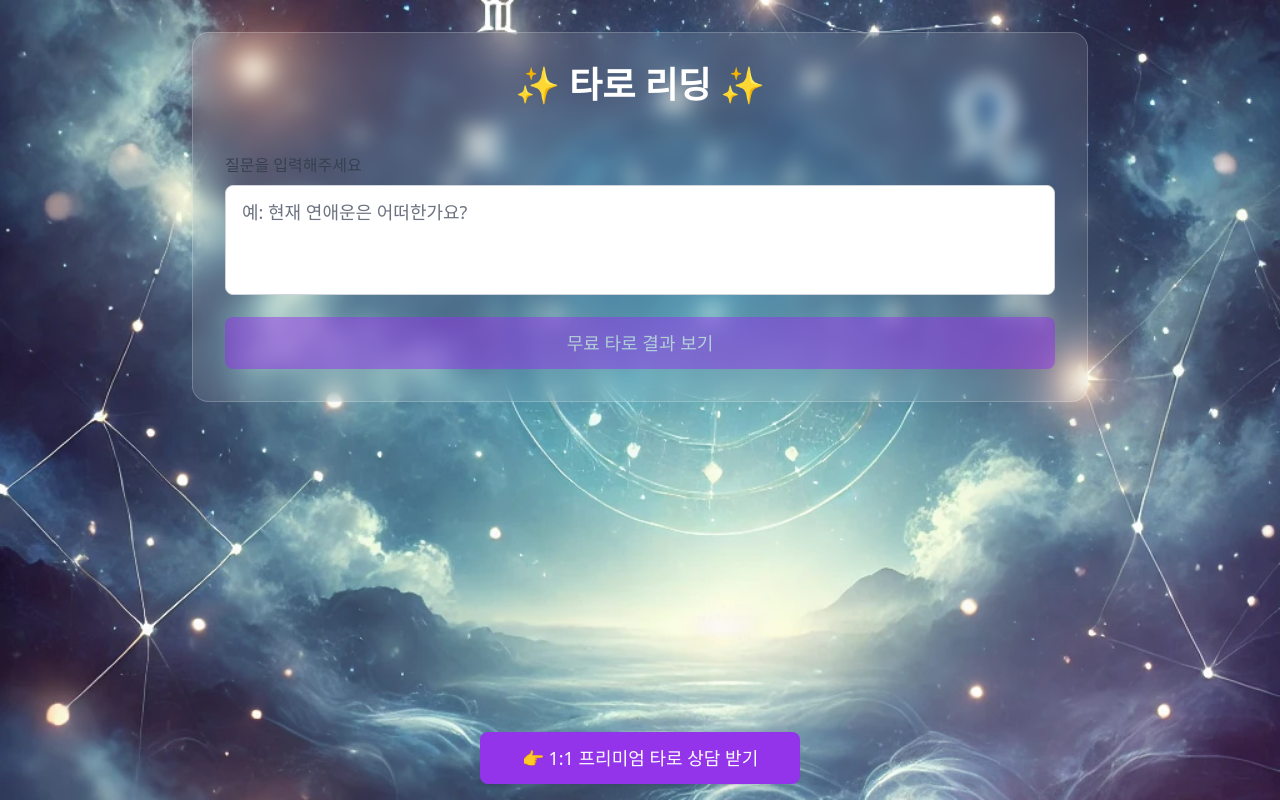
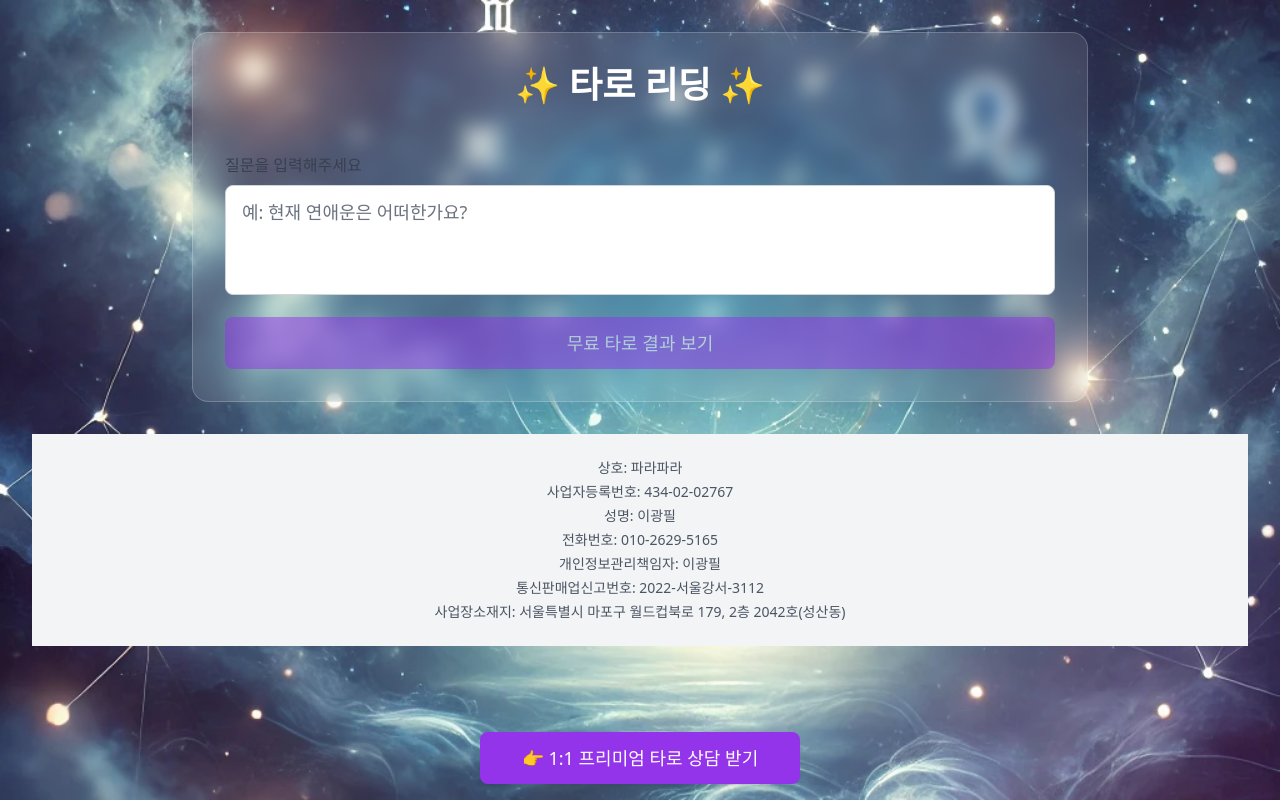
Before and after one commit to leekwangpil/-tarot-web-public, a Next.js app: page / in a window 1280 px wide. Built offline with nearby package versions, Linux system fonts and the light colour scheme.

Commit message:
feat: 사업자 정보 푸터 추가

```diff
--- a/app/page.tsx
+++ b/app/page.tsx
@@ -157,6 +157,22 @@ export default function Home() {
         )}
       </div>
 
+      <footer className="w-full bg-gray-100 py-6 mt-8">
+        <div className="max-w-4xl mx-auto px-4 text-center text-gray-600 text-xs sm:text-sm">
+          <div className="space-y-1">
+            <p>상호: 파라파라</p>
+            <p>사업자등록번호: 434-02-02767</p>
+            <p>성명: 이광필</p>
+            <p>전화번호: 010-2629-5165</p>
+            <p>개인정보관리책임자: 이광필</p>
+            <p>통신판매업신고번호: 2022-서울강서-3112</p>
+            <p>
+              사업장소재지: 서울특별시 마포구 월드컵북로 179, 2층 2042호(성산동)
+            </p>
+          </div>
+        </div>
+      </footer>
+
       <div className="fixed bottom-4 left-1/2 transform -translate-x-1/2 w-[90%] max-w-xs">
         <a
           href="http://pf.kakao.com/_CzJGn/chat"
```
